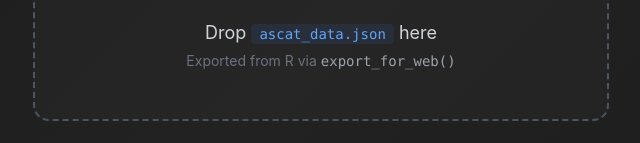
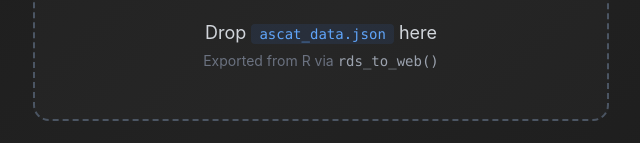
Before and after one commit to anagchar/ASCAT.sc-Explorer, a React (Create React App) app: page / in a window 1280 px wide. Shown: the part 365-508 px from the top of the page, without its empty margins (319-959 px from the left). Built offline with nearby package versions, Linux system fonts and the light colour scheme.

Commit message:
Fix rds_to_web() references throughout upload screen

```diff
--- a/src/components/ASCATscExplorer/ASCATsc_Explorer_1.jsx
+++ b/src/components/ASCATscExplorer/ASCATsc_Explorer_1.jsx
@@ -350,7 +350,7 @@ function UploadScreen({onLoad}){
           {loading?(<div className="text-blue-400"><div className="inline-block w-8 h-8 border-2 border-blue-400 border-t-transparent rounded-full animate-spin mb-3"/><p>Loading...</p></div>):(
             <><svg className="mx-auto mb-4 text-gray-500" width="48" height="48" viewBox="0 0 24 24" fill="none" stroke="currentColor" strokeWidth="1.5"><path d="M21 15v4a2 2 0 01-2 2H5a2 2 0 01-2-2v-4M7 10l5-5 5 5M12 5v12"/></svg>
               <p className="text-gray-300 text-lg mb-1">Drop <code className="text-blue-400 bg-blue-500/10 px-2 py-0.5 rounded text-sm">ascat_data.json</code> here</p>
-              <p className="text-gray-500 text-sm">Exported from R via <code className="text-gray-400">export_for_web()</code></p></>)}
+              <p className="text-gray-500 text-sm">Exported from R via <code className="text-gray-400">rds_to_web()</code></p></>)}
         </div>
         {error&&<div className="mt-4 p-4 bg-red-500/10 border border-red-500/30 rounded-xl text-red-400 text-sm whitespace-pre-wrap font-mono leading-relaxed">{error}</div>}
         <div className="mt-6 text-center">
```
Also changed, not shown: 7 other files (tests, documents, lock files or other folders).
